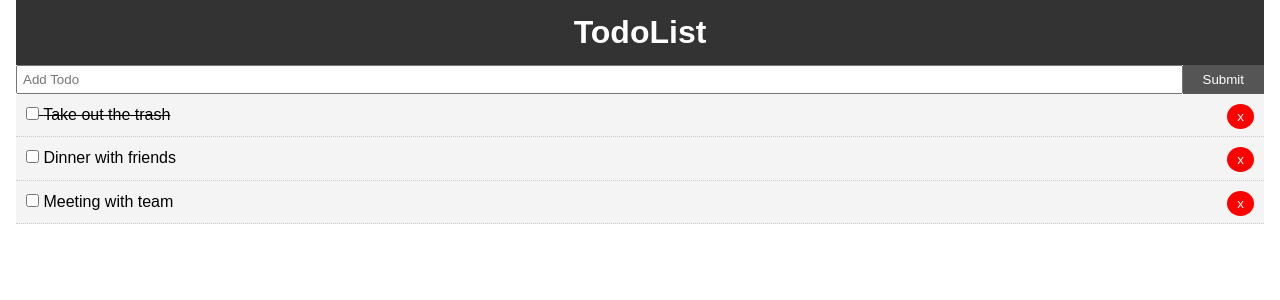
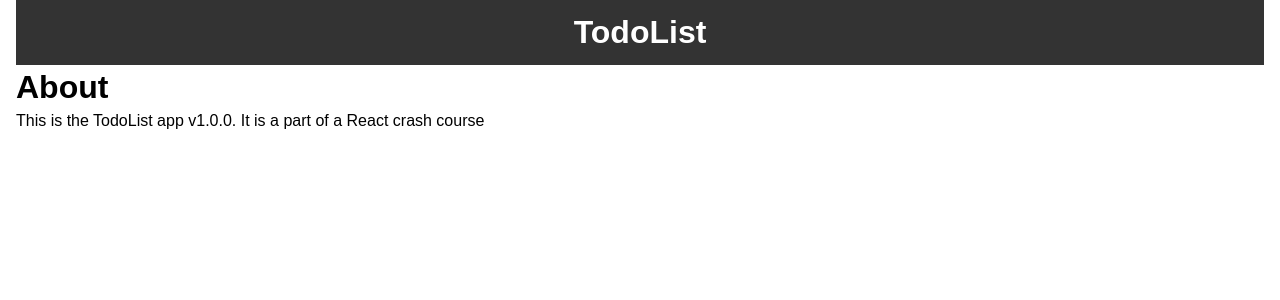
Before and after one commit to PabloMoreno2000/react-crash-course, a React (Create React App) app: page /about in a window 1280 px wide. Shown: the top 300 px of the page. Built offline with nearby package versions, Linux system fonts and the light colour scheme.

Commit message:
Added react route about the project

```diff
--- a/package.json
+++ b/package.json
@@ -8,6 +8,7 @@
     "@testing-library/user-event": "^12.1.10",
     "react": "^17.0.1",
     "react-dom": "^17.0.1",
+    "react-router-dom": "^5.2.0",
     "react-scripts": "4.0.0",
     "uuid": "^8.3.1",
     "web-vitals": "^0.2.4"
--- a/src/App.js
+++ b/src/App.js
@@ -1,6 +1,8 @@
 import React, { Component } from "react";
+import { BrowserRouter as Router, Route } from "react-router-dom";
 import Header from "./components/layout/Header";
 import AddTodo from "./components/AddTodo";
+import About from "./components/pages/About";
 import { v4 as uuid } from "uuid";
 import "./App.css";
 // Import it and use is a tag <Todos/>
@@ -62,9 +64,16 @@
 
   render() {
     return (
+      <Router>
         <div className="App">
           <div className="container">
             <Header />
+            {/*Display what's inside the route when the subpath equals path of Route*/}
+            <Route
+              exact
+              path="/"
+              render={(props) => (
+                <React.Fragment>
                   <AddTodo addTodo={this.addTodo} />
                   {/*The {} takes JS code*/}
                   {/*"todos" is justa property we added, we can have several*/}
@@ -74,8 +83,13 @@
                     markComplete={this.markComplete}
                     delTodo={this.delTodo}
                   />
+                </React.Fragment>
+              )}
+            />
+            <Route path="/about" component={About} />
           </div>
         </div>
+      </Router>
     );
   }
 }
--- /dev/null
+++ b/src/components/pages/About.js
@@ -0,0 +1,14 @@
+import React from "react";
+
+export default function About() {
+  // React.Fragment is like a ghost fragment for the user,
+  // but you need it to return everything inside a single element
+  return (
+    <React.Fragment>
+      <h1>About</h1>
+      <p>
+        This is the TodoList app v1.0.0. It is a part of a React crash course
+      </p>
+    </React.Fragment>
+  );
+}
```
Also changed, not shown: 1 other file (tests, documents, lock files or other folders). Lines whose indentation alone changed are shown as unchanged.
